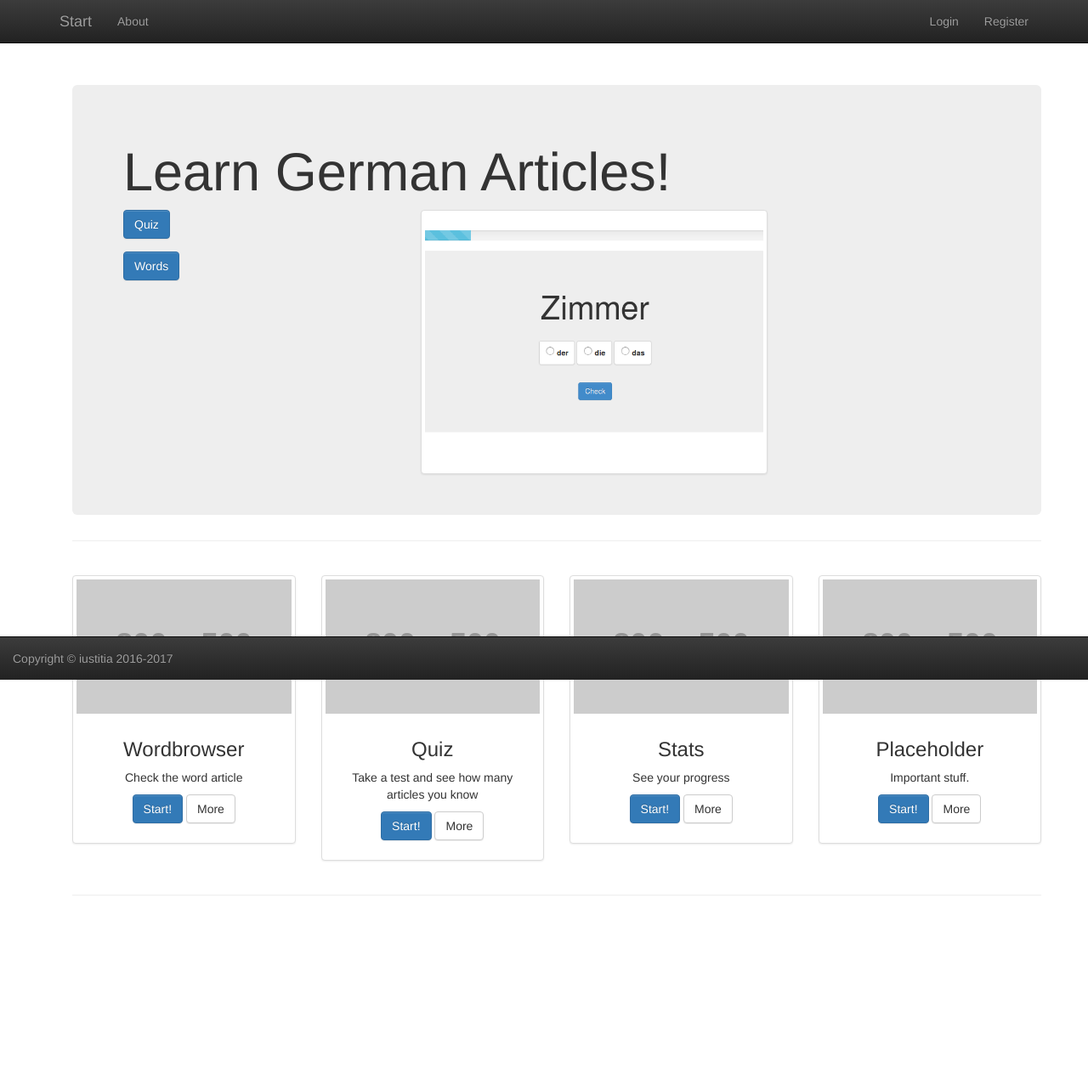
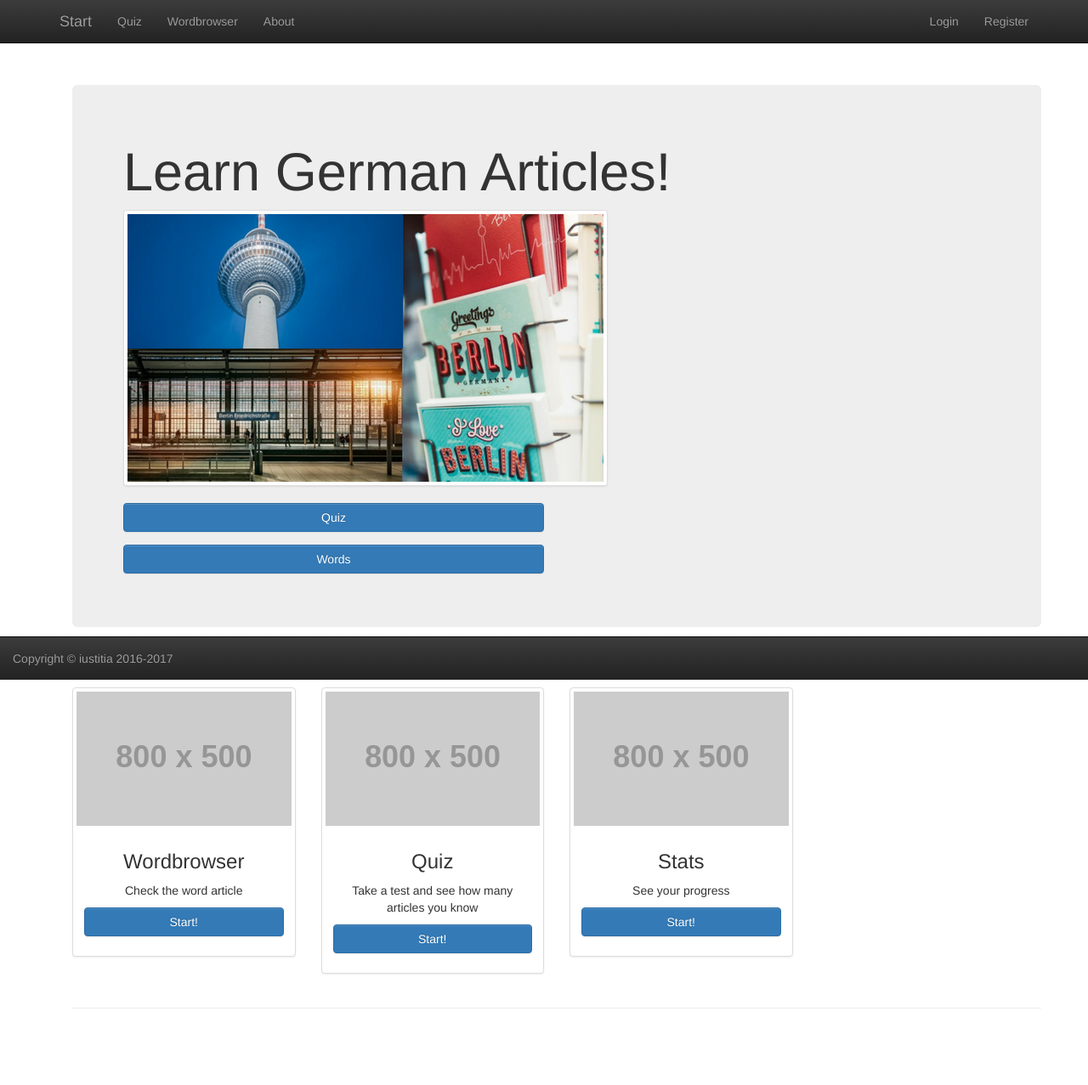
Before and after one commit to iustitia/garts, a Django app: page /pl/ in a window 1280 px wide. Shown: the whole page at 85% size. Before the commit the page ends 1054 px from the top, so only its background shows below. Run offline with Django 3.2, Linux system fonts and the light colour scheme; grey boxes labelled with a size stand in for pictures from a placeholder-image service; some libraries are stand-ins or nearby versions.

Commit message:
design changes

```diff
--- a/home/templates/home/index.html
+++ b/home/templates/home/index.html
@@ -7,15 +7,16 @@
         <!-- Jumbotron Header -->
         <header class="jumbotron hero-spacer">
             <h1>{% trans "Learn German Articles!" %}</h1>
+
+            <div class="img-thumbnail">
+                <img src="{% static 'home/media/garts.png' %}" >
+            </div>
+            <br/>
+            <br/>
             <div class="row">
-                <div class="col-md-4 col-sm-6 hero-feature">
-                    <p><a href="/quiz/" class="btn btn-primary btn-large">Quiz</a></p>
-                    <p><a href="/wordbrowser/" class="btn btn-primary btn-large">{%  trans "Words" %}</a></p>
-                </div>
-                <div class="col-md-5 col-sm-3 hero-feature">
-
-                    <img src="{% static 'home/media/quiz_progress2.png' %}" class="img-thumbnail" width="662" height="501">
-
+                <div class="col-md-6 col-sm-6 hero-feature">
+                    <p><a href="/quiz/" class="btn btn-primary btn-large btn-block center">Quiz</a></p>
+                    <p><a href="/wordbrowser/" class="btn btn-primary btn-large btn-block">{%  trans "Words" %}</a></p>
                 </div>
             </div>
         </header>
@@ -40,7 +41,7 @@
                         <h3>{% trans "Wordbrowser"%}</h3>
                         <p>{% trans "Check the word article" %}</p>
                         <p>
-                            <a href="/wordbrowser/" class="btn btn-primary">Start!</a> <a href="#" class="btn btn-default">{% trans "More" %}</a>
+                            <a href="/wordbrowser/" class="btn btn-primary  btn-block">Start!</a>
                         </p>
                     </div>
                 </div>
@@ -53,7 +54,7 @@
                         <h3>Quiz</h3>
                         <p>{% trans "Take a test and see how many articles you know" %}</p>
                         <p>
-                            <a href="/quiz/" class="btn btn-primary">Start!</a> <a href="#" class="btn btn-default">{% trans "More" %}</a>
+                            <a href="/quiz/" class="btn btn-primary  btn-block">Start!</a>
                         </p>
                     </div>
                 </div>
@@ -66,26 +67,11 @@
                         <h3>{% trans "Stats" %}</h3>
                         <p>{% trans "See your progress" %}</p>
                         <p>
-                            <a href="#" class="btn btn-primary">Start!</a> <a href="#" class="btn btn-default">{% trans "More" %}</a>
+                            <a href="#" class="btn btn-primary btn-block">Start!</a>
                         </p>
                     </div>
                 </div>
             </div>
-
-            <div class="col-md-3 col-sm-6 hero-feature">
-                <div class="thumbnail">
-                    <img src="http://placehold.it/800x500" alt="">
-                    <div class="caption">
-                        <h3>Placeholder</h3>
-                        <p>Important stuff.</p>
-                        <p>
-                            <a href="#" class="btn btn-primary">Start!</a> <a href="#" class="btn btn-default">{% trans "More" %}</a>
-                        </p>
-                    </div>
-                </div>
-            </div>
-
-
 
         </div>
         <!-- /.row -->
--- a/templates/base.html
+++ b/templates/base.html
@@ -37,6 +37,12 @@
             <!-- Collect the nav links, forms, and other content for toggling -->
             <div class="collapse navbar-collapse" id="bs-example-navbar-collapse-1">
                 <ul class="nav navbar-nav">
+                    <li>
+                        <a href="/quiz">{% trans "Quiz" %}</a>
+                    </li>
+                    <li>
+                        <a href="/wordbrowser">{% trans "Wordbrowser" %}</a>
+                    </li>
                     <li>
                         <a href="/about">{% trans "About" %}</a>
                     </li>
```
Also changed, not shown: home/templates/home/about.html (+6 -1 lines), home/static/home/media/garts.png (added).
